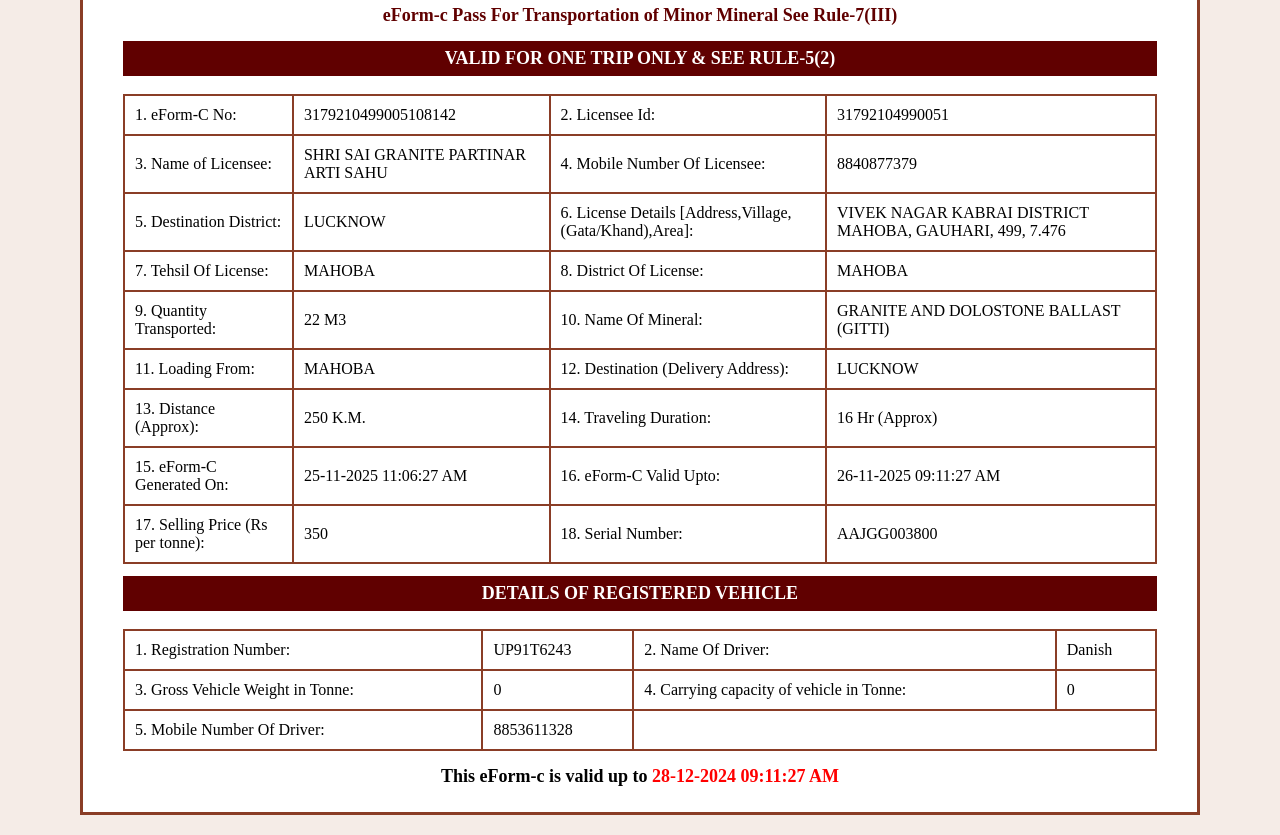
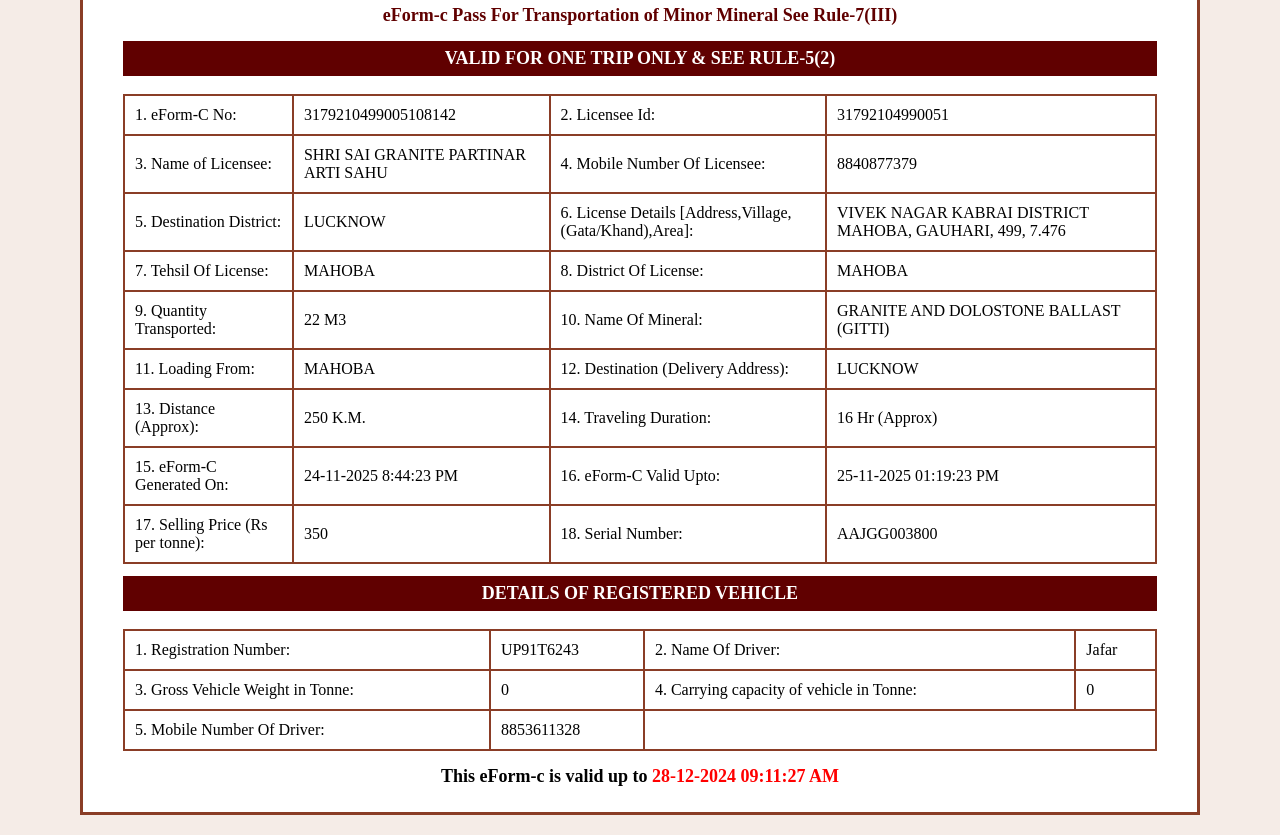
Before and after one commit to upminesupsdcgov/in, a plain HTML site: page index.html in a window 1280 px wide. Shown: the part 109-944 px from the top of the page. Drawn offline with Linux system fonts and the light colour scheme.

Commit message:
Update index.html

```diff
--- a/index.html
+++ b/index.html
@@ -130,8 +130,8 @@
         </tr>
 
         <tr>
-            <td>15. eForm-C Generated On:</td><td>25-11-2025 11:06:27 AM</td>
-            <td>16. eForm-C Valid Upto:</td><td>26-11-2025 09:11:27 AM</td>
+            <td>15. eForm-C Generated On:</td><td>24-11-2025 8:44:23 PM</td>
+            <td>16. eForm-C Valid Upto:</td><td>25-11-2025 01:19:23 PM</td>
         </tr>
 
         <tr>
@@ -145,7 +145,7 @@
     <table>
         <tr>
             <td>1. Registration Number:</td><td>UP91T6243</td>
-            <td>2. Name Of Driver:</td><td>Danish</td>
+            <td>2. Name Of Driver:</td><td>Jafar</td>
         </tr>
 
         <tr>
```
